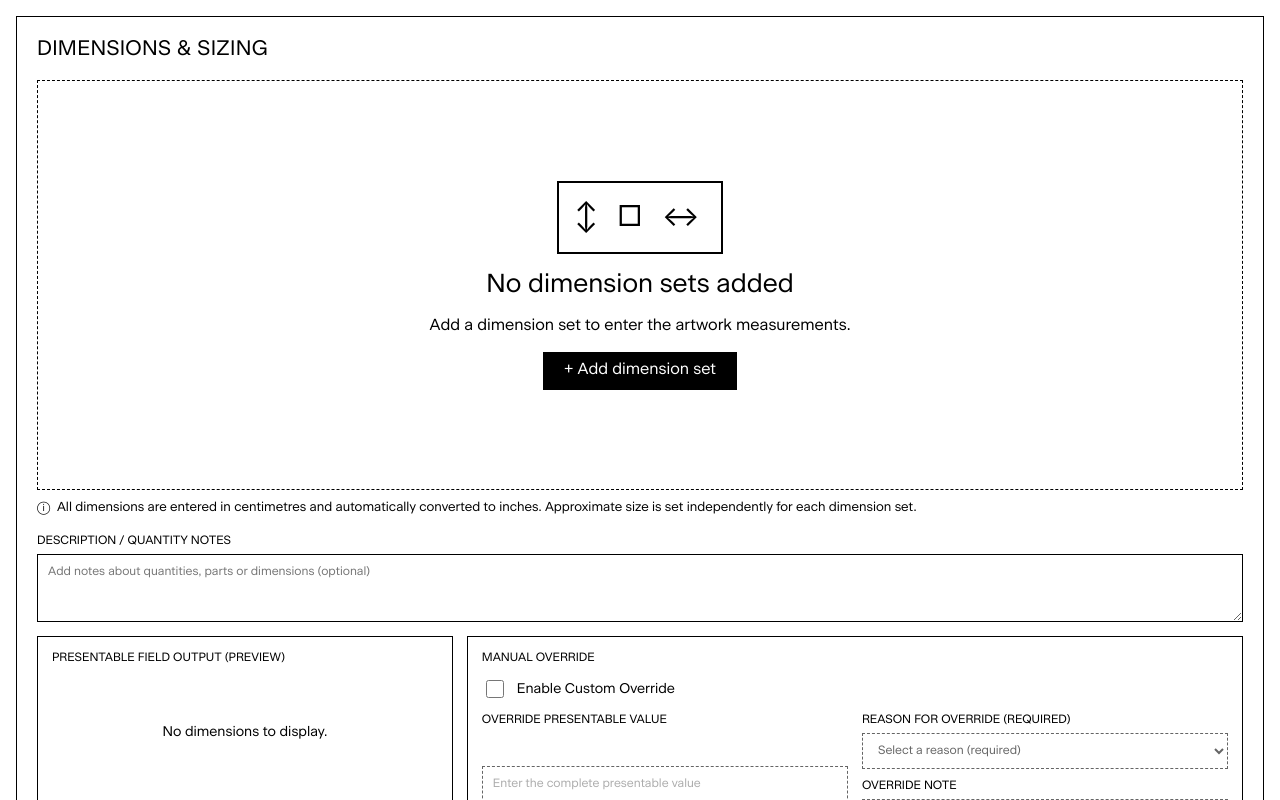
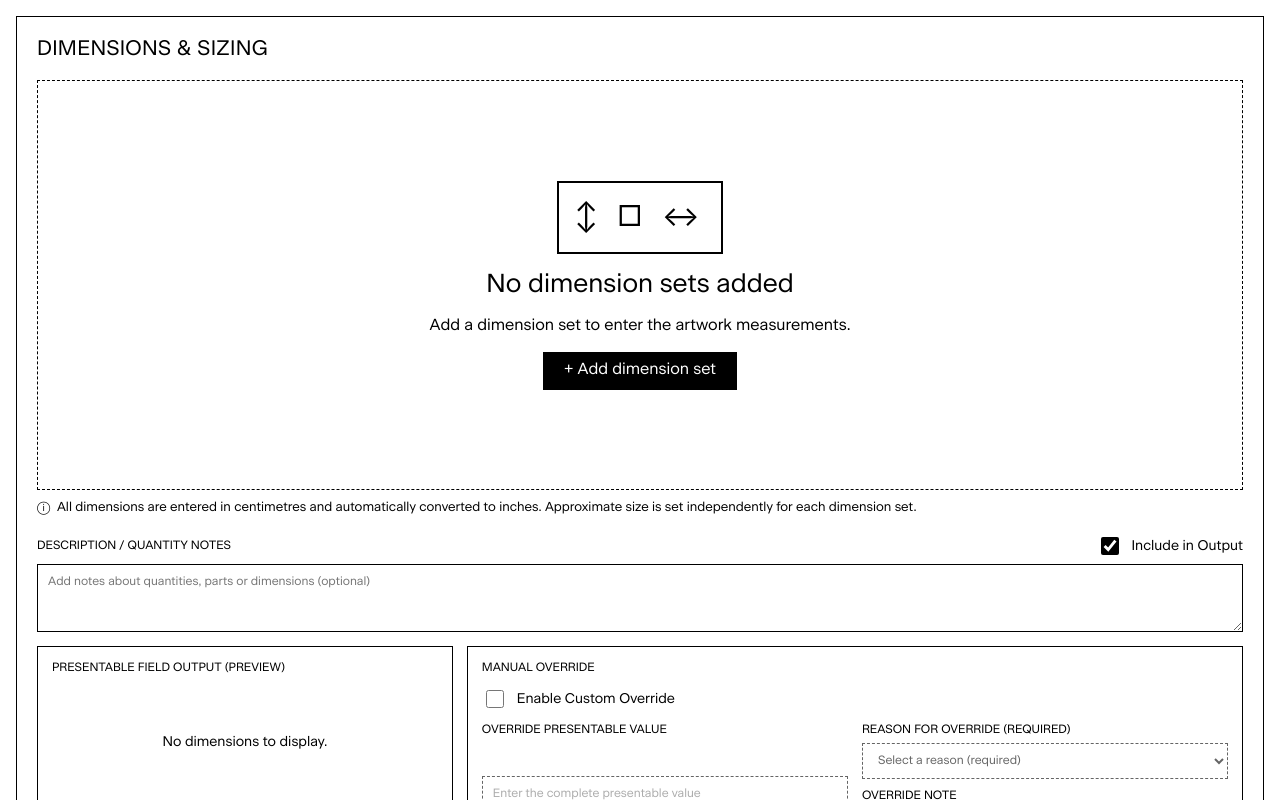
Before and after one commit to af43ww3fswf/dims, a React (Vite) app: page / in a window 1280 px wide. Shown: the top 800 px of the page. Built offline with nearby package versions, Linux system fonts and the light colour scheme.

Commit message:
Show notes in presentable output and add include checkbox

```diff
--- a/src/App.jsx
+++ b/src/App.jsx
@@ -124,7 +124,7 @@ export default function App({ initialState = EMPTY_STATE, onSave = async () => {
   const [state, setState] = useState(() => ({ ...EMPTY_STATE, ...initialState, sets: initialState.sets ?? [] }));
   const [errors, setErrors] = useState([]);
   const [status, setStatus] = useState("");
-  const preview = useMemo(() => buildPreview(state.sets), [state.sets]);
+  const preview = useMemo(() => buildPreview(state), [state]);
 
   const updateSet = (index, nextSet) => {
     setState((current) => ({
@@ -183,10 +183,13 @@ export default function App({ initialState = EMPTY_STATE, onSave = async () => {
 
       <p className="helper">ⓘ &nbsp;All dimensions are entered in centimetres and automatically converted to inches. Approximate size is set independently for each dimension set.</p>
 
-      <label className="block-field">
-        <span>DESCRIPTION / QUANTITY NOTES</span>
+      <div className="block-field">
+        <div style={{ display: "flex", justifyContent: "space-between", alignItems: "center" }}>
+          <span>DESCRIPTION / QUANTITY NOTES</span>
+          <Checkbox label="Include in Output" checked={state.includeNotesInOutput} onChange={(v) => setState({ ...state, includeNotesInOutput: v })} />
+        </div>
         <textarea value={state.notes} placeholder="Add notes about quantities, parts or dimensions (optional)" onChange={(e) => setState({ ...state, notes: e.target.value })} />
-      </label>
+      </div>
 
       <div className="lower-grid">
         <section className="preview-panel">
--- a/src/dimensions.mjs
+++ b/src/dimensions.mjs
@@ -1,6 +1,7 @@
 export const EMPTY_STATE = Object.freeze({
   sets: [],
   notes: "",
+  includeNotesInOutput: true,
   overrideEnabled: false,
   overrideValue: "",
   overrideReason: "",
@@ -115,12 +116,18 @@ export function formatDimensionSet(set) {
   return `${set.approximate ? "~ " : ""}${metric} | ${imperial}${set.framed ? " (framed)" : ""}`;
 }
 
-export function buildPreview(sets) {
-  return sets
+export function buildPreview(state) {
+  const lines = state.sets
     .filter((set) => set.includeInOutput)
     .sort((a, b) => a.sequence - b.sequence)
     .map(formatDimensionSet)
     .filter(Boolean);
+
+  if (state.includeNotesInOutput && state.notes.trim()) {
+    lines.push(state.notes.trim());
+  }
+
+  return lines;
 }
 
 export function validateState(state) {
@@ -157,5 +164,5 @@ export function validateState(state) {
 export function finalPresentableValue(state) {
   return state.overrideEnabled
     ? state.overrideValue.trim()
-    : buildPreview(state.sets).join("\n");
+    : buildPreview(state).join("\n");
 }
```
Also changed, not shown: 1 other file (tests, documents, lock files or other folders).
